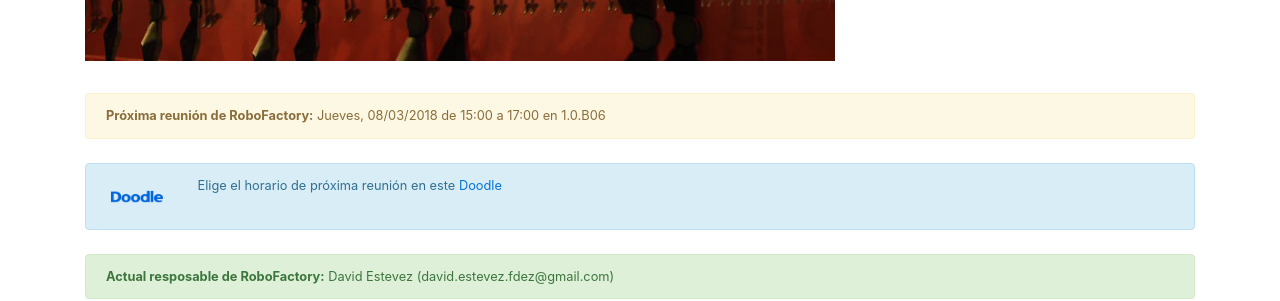
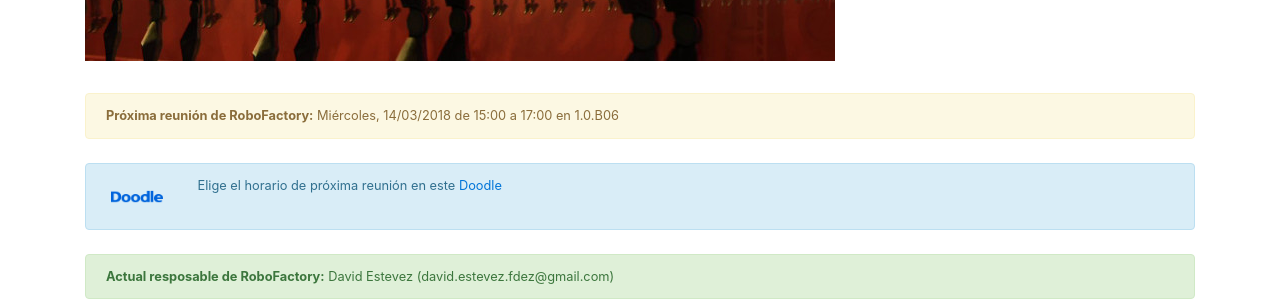
Before and after one commit to asrob-uc3m/asrob-uc3m.github.io, a Jekyll site: the page built from _workgroups/2017-09-19-robofactory.markdown, in a window 1280 px wide and 900 px high, scrolled down 831 px. Shown: the part 335-636 px from the top of the window. Built offline with Jekyll 4.4.1, drawn with Linux system fonts in a browser that asks for light colours.

Commit message:
Update next_meeting for workgroup RoboFactory

```diff
--- a/_workgroups/2017-09-19-robofactory.markdown
+++ b/_workgroups/2017-09-19-robofactory.markdown
@@ -4,7 +4,7 @@
 manager: David Estevez
 manager_email: david.estevez.fdez@gmail.com
 name: RoboFactory
-next_meeting: Jueves, 08/03/2018 de 15:00 a 17:00 en 1.0.B06
+next_meeting: "Mi\xE9rcoles, 14/03/2018 de 15:00 a 17:00 en 1.0.B06"
 next_meeting_doodle: https://doodle.com/poll/bbwbnvmw8wb4nhxz
 picture: /img/robofactory.jpg
 picture_full: /img/robofactory-full.jpg
```
